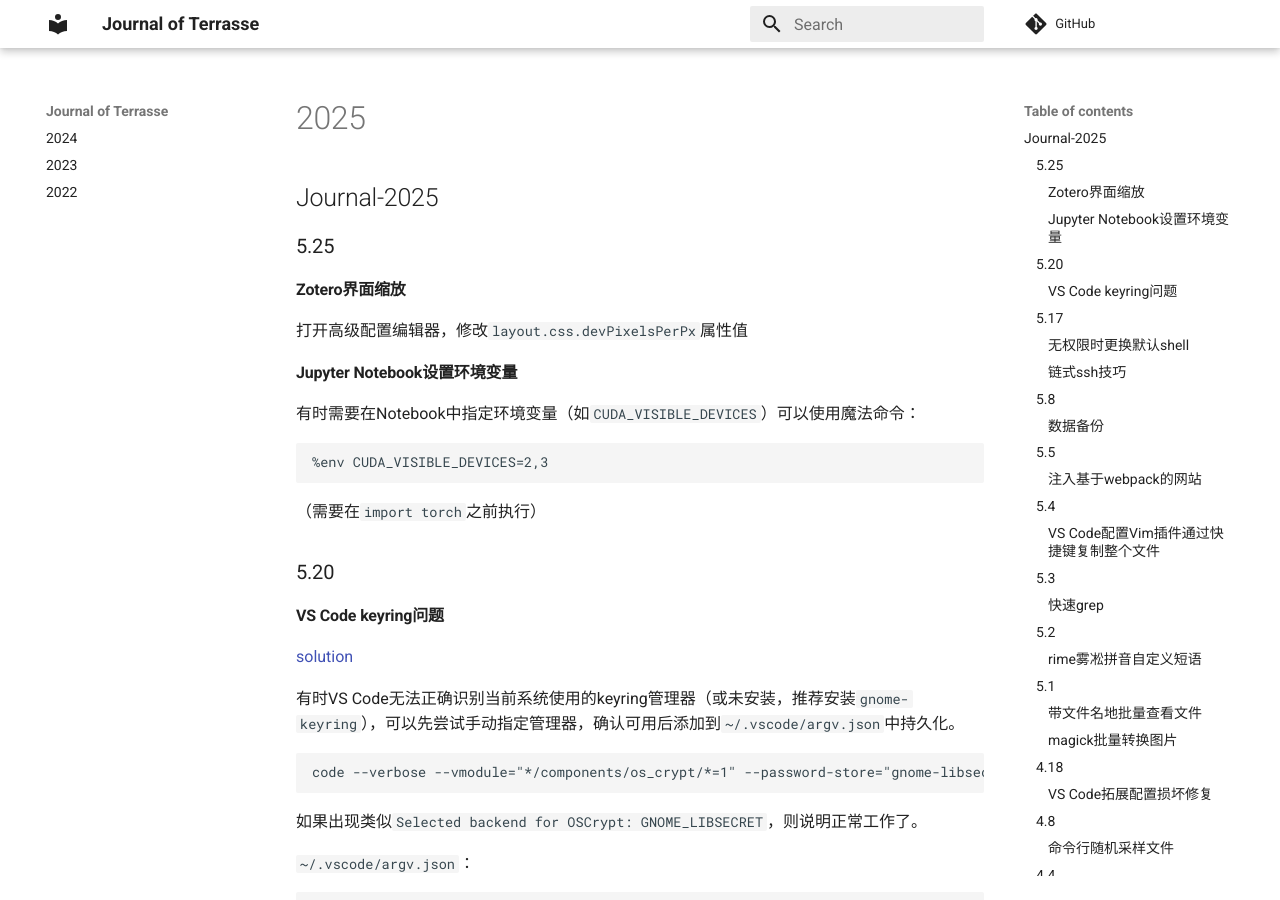
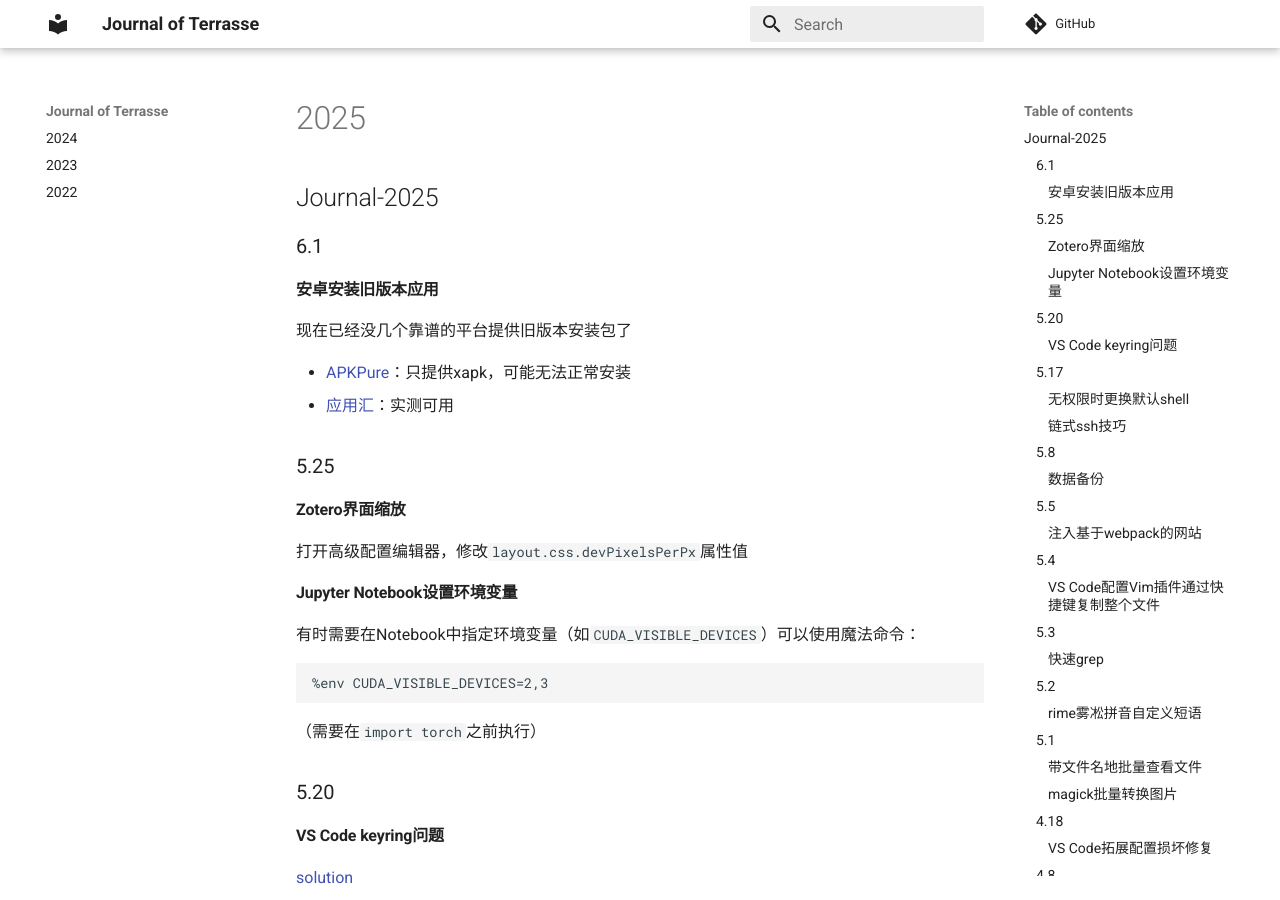
Before and after one commit to Jerry-Terrasse/journal, an MkDocs documentation site: the page built from docs/2025.md, in a window 1280 px wide and 900 px high. Built offline with MkDocs 1.6.1 and Material for MkDocs 9.7.7, drawn with Linux system fonts in a browser that asks for light colours; comment, search, counter and statistics services are not loaded.

Commit message:
update (Sun Jun  1 02:32:00 PM CST 2025)

```diff
--- a/docs/2025.md
+++ b/docs/2025.md
@@ -1,4 +1,13 @@
 ## Journal-2025
+
+### 6.1
+
+#### 安卓安装旧版本应用
+
+现在已经没几个靠谱的平台提供旧版本安装包了
+
+- [APKPure](https://apkpure.com)：只提供xapk，可能无法正常安装
+- [应用汇](http://m.appchina.com/)：实测可用
 
 ### 5.25
 
```
